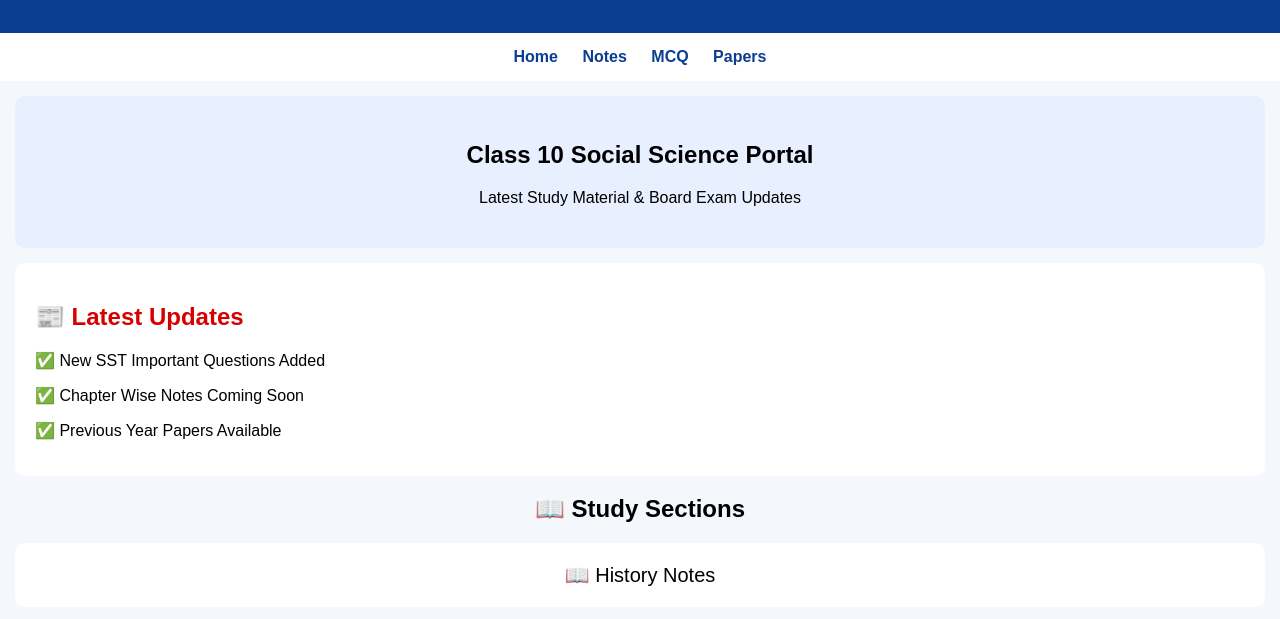
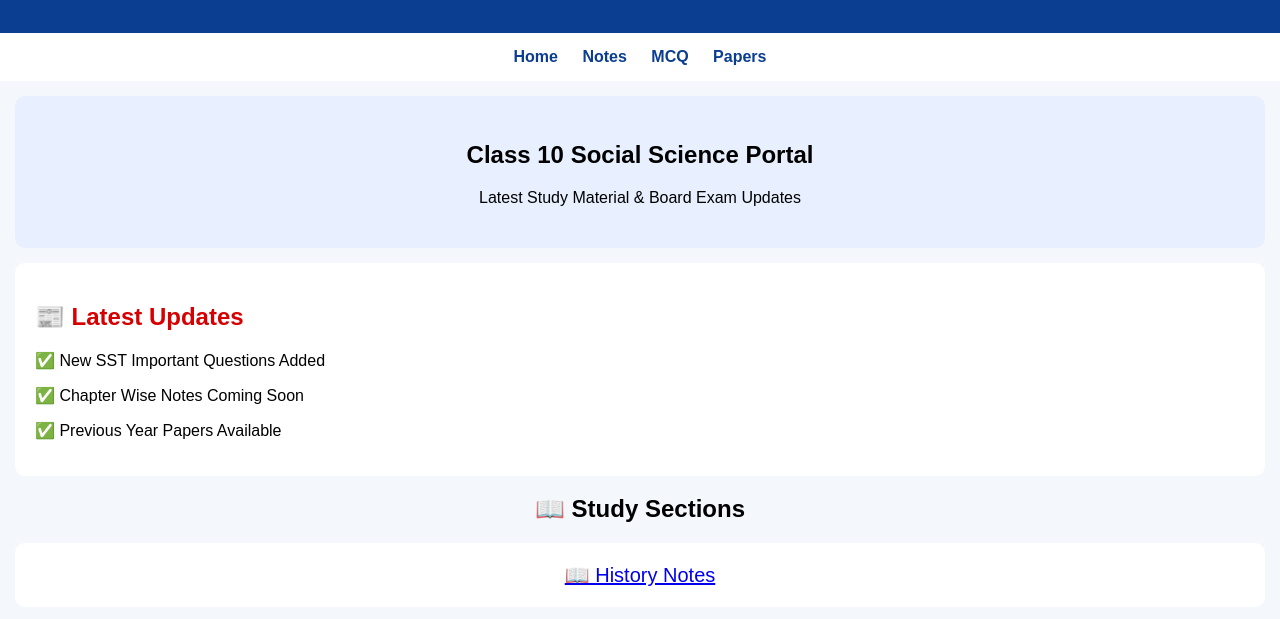
Before and after one commit to ellenrivas116-source/-hp-board-class10-sst, a plain HTML site: page index.html in a window 1280 px wide. Shown: the part 162-781 px from the top of the page. Drawn offline with Linux system fonts and the light colour scheme.

Commit message:
Update History Notes to link to history.html

```diff
--- a/index.html
+++ b/index.html
@@ -106,7 +106,7 @@ body{
 
 <h2 style="text-align:center;">📖 Study Sections</h2>
 
-<div class="card">📖 History Notes</div>
+  <div class="card"><a href="history.html">📖 History Notes</a></div>
 
 <div class="card">🌍 Geography Notes</div>
 
```
